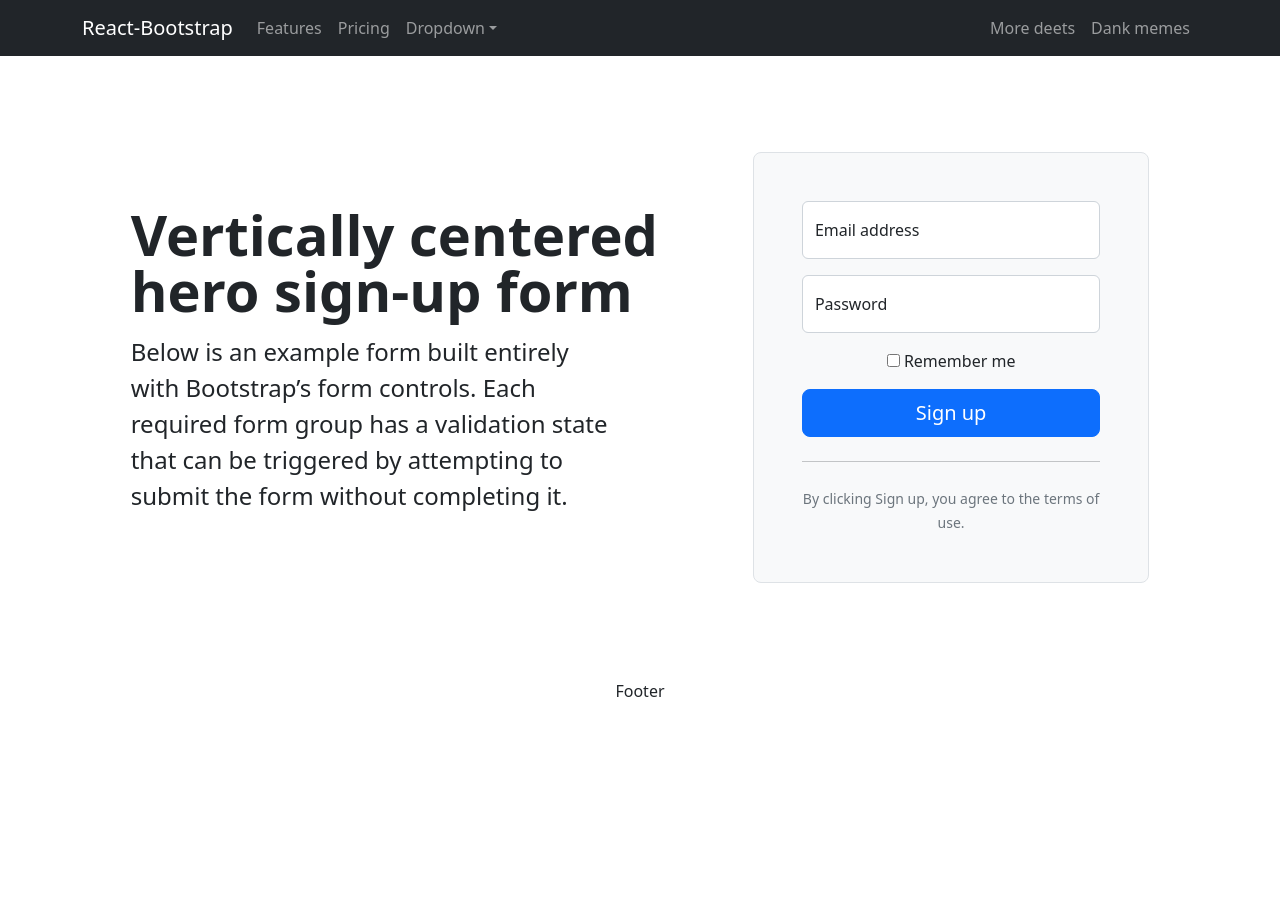
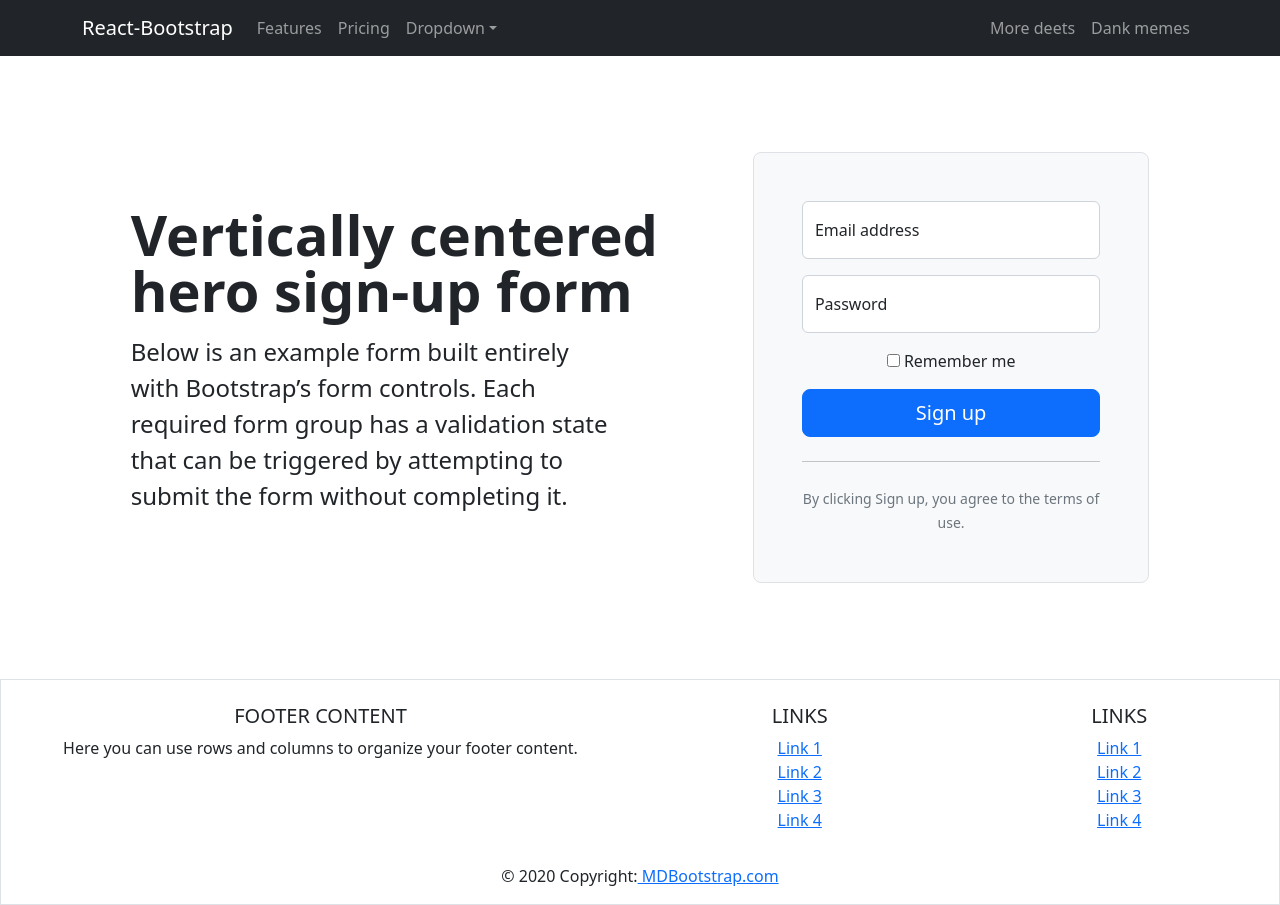
Before and after one commit to minjurRahman/LearningHouse-Client, a React (Create React App) app: page / in a window 1280 px wide. Before the commit the page ends 800 px from the top, so only its background shows below. Built offline with nearby package versions, Linux system fonts and the light colour scheme.

Commit message:
Error page added

```diff
--- /dev/null
+++ b/src/Pages/ErrorPage.jsx
@@ -0,0 +1,52 @@
+import React from 'react'
+import { Link } from 'react-router-dom'
+
+const ErrorPage = () => {
+  return (
+    <section className='flex items-center h-screen p-16 bg-gray-100 text-gray-900'>
+      <div className='container flex flex-col items-center justify-center px-5 mx-auto my-8'>
+        <svg
+          xmlns='http://www.w3.org/2000/svg'
+          viewBox='0 0 512 512'
+          className='w-50 h-40 text-gray-600'
+        >
+          <path
+            fill='currentColor'
+            d='M256,16C123.452,16,16,123.452,16,256S123.452,496,256,496,496,388.548,496,256,388.548,16,256,16ZM403.078,403.078a207.253,207.253,0,1,1,44.589-66.125A207.332,207.332,0,0,1,403.078,403.078Z'
+          ></path>
+          <rect
+            width='176'
+            height='32'
+            x='168'
+            y='320'
+            fill='currentColor'
+          ></rect>
+          <polygon
+            fill='currentColor'
+            points='210.63 228.042 186.588 206.671 207.958 182.63 184.042 161.37 162.671 185.412 138.63 164.042 117.37 187.958 141.412 209.329 120.042 233.37 143.958 254.63 165.329 230.588 189.37 251.958 210.63 228.042'
+          ></polygon>
+          <polygon
+            fill='currentColor'
+            points='383.958 182.63 360.042 161.37 338.671 185.412 314.63 164.042 293.37 187.958 317.412 209.329 296.042 233.37 319.958 254.63 341.329 230.588 365.37 251.958 386.63 228.042 362.588 206.671 383.958 182.63'
+          ></polygon>
+        </svg>
+        <div className='max-w-md text-center'>
+          <h2 className='mb-8 font-extrabold text-9xl text-gray-600'>
+            <span className='sr-only'>Error</span>404
+          </h2>
+          <p className='text-2xl font-semibold md:text-3xl mb-8'>
+            Sorry, we couldn't find this page.
+          </p>
+          <Link
+            to='/'
+            className='px-8 py-3 font-semibold rounded bg-cyan-200 text-gray-900'
+          >
+            Back to homepage
+          </Link>
+        </div>
+      </div>
+    </section>
+  )
+}
+
+export default ErrorPage
--- a/src/Routes/Routes.js
+++ b/src/Routes/Routes.js
@@ -3,11 +3,13 @@ import Main from "../Layout/Main";
 import Home from "../Pages/Home";
 import CourseDetails from "../Pages/CourseDetails";
 import Categories from "../Pages/Categories";
+import ErrorPage from "../Pages/ErrorPage";
 
 export const routes = createBrowserRouter([
     {
         path: '/',
         element: <Main></Main>,
+        errorElement: <ErrorPage></ErrorPage>,
         children: [
             {
                 path: '/',
--- a/src/Shared/Footer.js
+++ b/src/Shared/Footer.js
@@ -2,9 +2,43 @@ import React from 'react';
 
 const Footer = () => {
     return (
-        <div>
-            <p>Footer </p>
+        <footer className="page-footer font-small blue pt-4 border">
+        <div className="container-fluid text-center text-md-left">
+            <div className="row">
+                <div className="col-md-6 mt-md-0 mt-3">
+                    <h5 className="text-uppercase">Footer Content</h5>
+                    <p>Here you can use rows and columns to organize your footer content.</p>
+                </div>
+
+                <hr className="clearfix w-100 d-md-none pb-0"/>
+
+                <div className="col-md-3 mb-md-0 mb-3">
+                    <h5 className="text-uppercase">Links</h5>
+                    <ul className="list-unstyled">
+                        <li><a href="#!">Link 1</a></li>
+                        <li><a href="#!">Link 2</a></li>
+                        <li><a href="#!">Link 3</a></li>
+                        <li><a href="#!">Link 4</a></li>
+                    </ul>
+                </div>
+
+                <div className="col-md-3 mb-md-0 mb-3">
+                    <h5 className="text-uppercase">Links</h5>
+                    <ul className="list-unstyled">
+                        <li><a href="#!">Link 1</a></li>
+                        <li><a href="#!">Link 2</a></li>
+                        <li><a href="#!">Link 3</a></li>
+                        <li><a href="#!">Link 4</a></li>
+                    </ul>
+                </div>
+            </div>
         </div>
+
+        <div className="footer-copyright text-center py-3">© 2020 Copyright:
+            <a href="https://mdbootstrap.com/"> MDBootstrap.com</a>
+        </div>
+
+    </footer>
     );
 };
 
```
